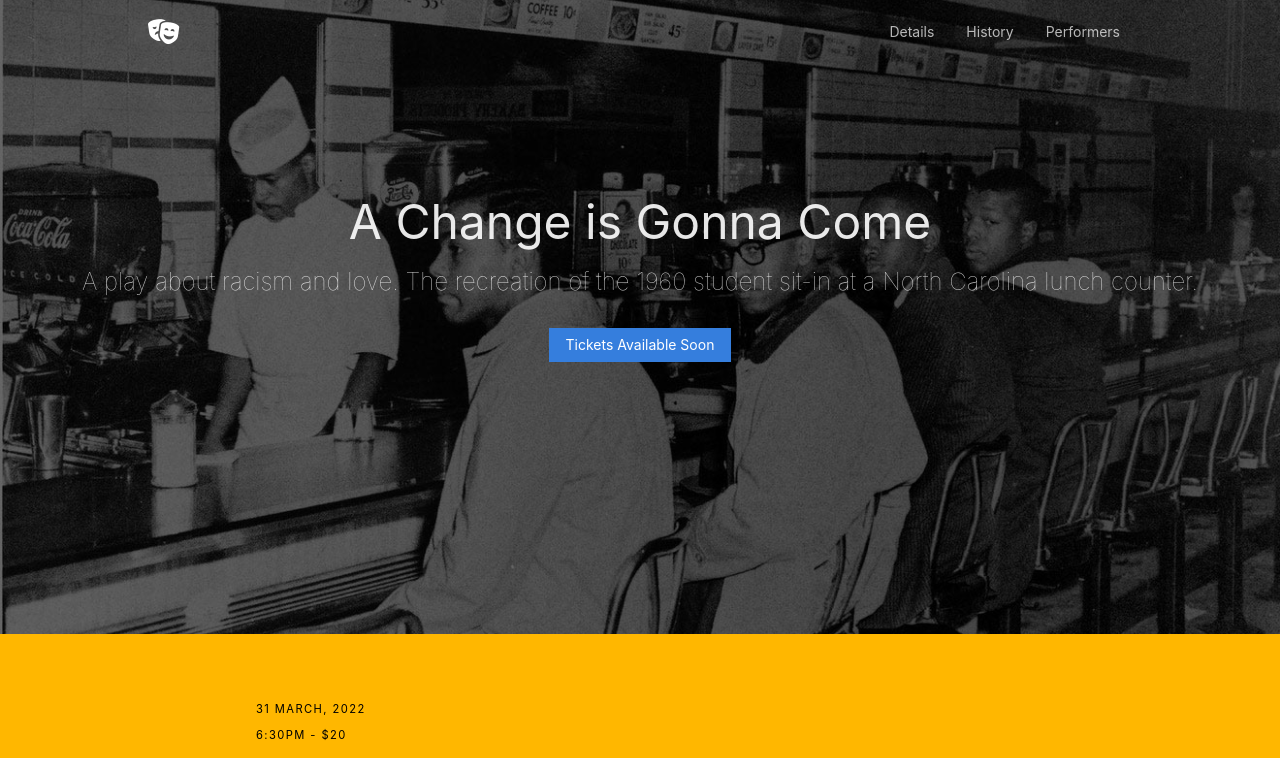
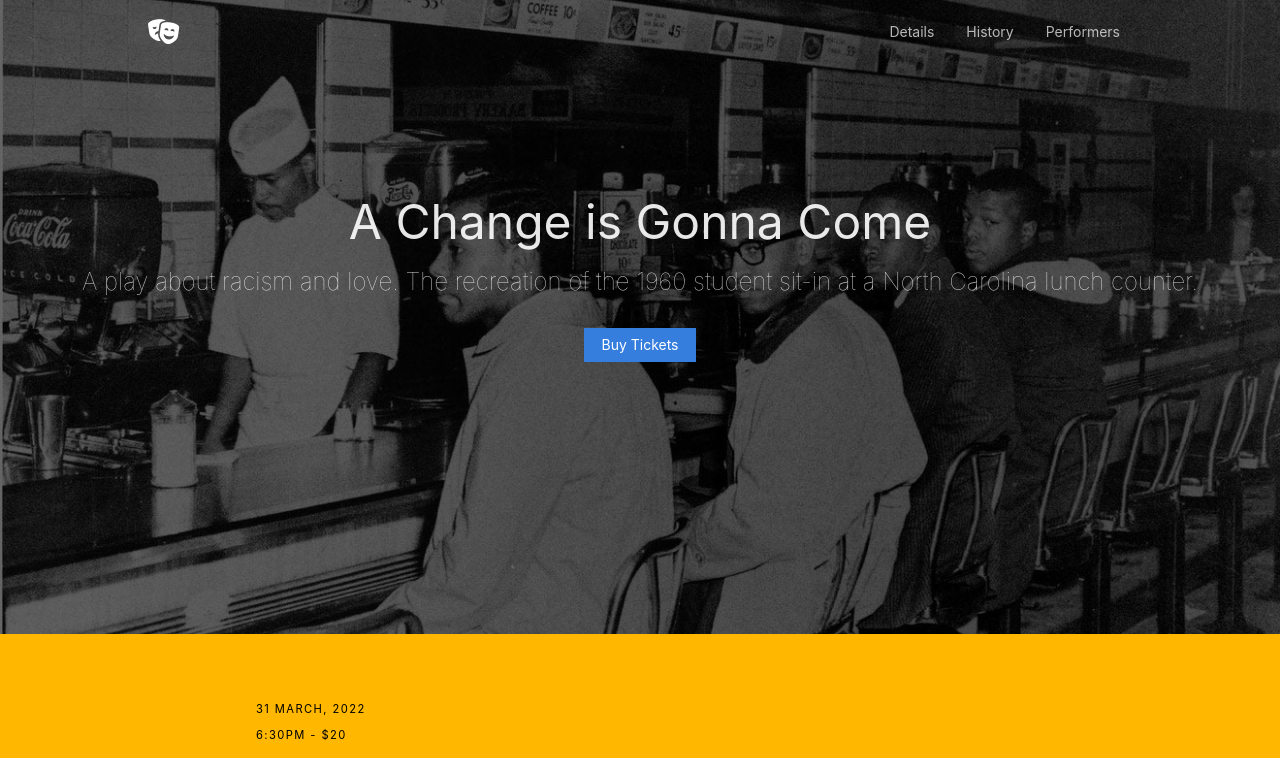
Before and after one commit to jonah-butler/gsi-static, a Nuxt app: page / in a window 1280 px wide. Shown: the top 758 px of the page. Built offline with nearby package versions, Linux system fonts and the light colour scheme.

Commit message:
Update Header.vue
added ticket purchase link

```diff
--- a/components/Header.vue
+++ b/components/Header.vue
@@ -16,7 +16,7 @@
       <div class="tc-l mt4 mt5-m mt6-l ph3">
         <h1 class="f2 f1-l fw4 white-90 mb0 lh-title">A Change is Gonna Come</h1>
         <h2 class="fw1 f3 white-80 mt3 mb4">A play about racism and love. The recreation of the 1960 student sit-in at a North Carolina lunch counter.</h2>
-        <a class="f6 no-underline grow dib v-mid bg-blue white ba b--blue ph3 pv2 mb3" href="#signup">Tickets Available Soon</a>
+        <a class="f6 no-underline grow dib v-mid bg-blue white ba b--blue ph3 pv2 mb3" href="https://www.brownpapertickets.com/event/5390501">Buy Tickets</a>
       </div>
     </div>
   </div>
```
